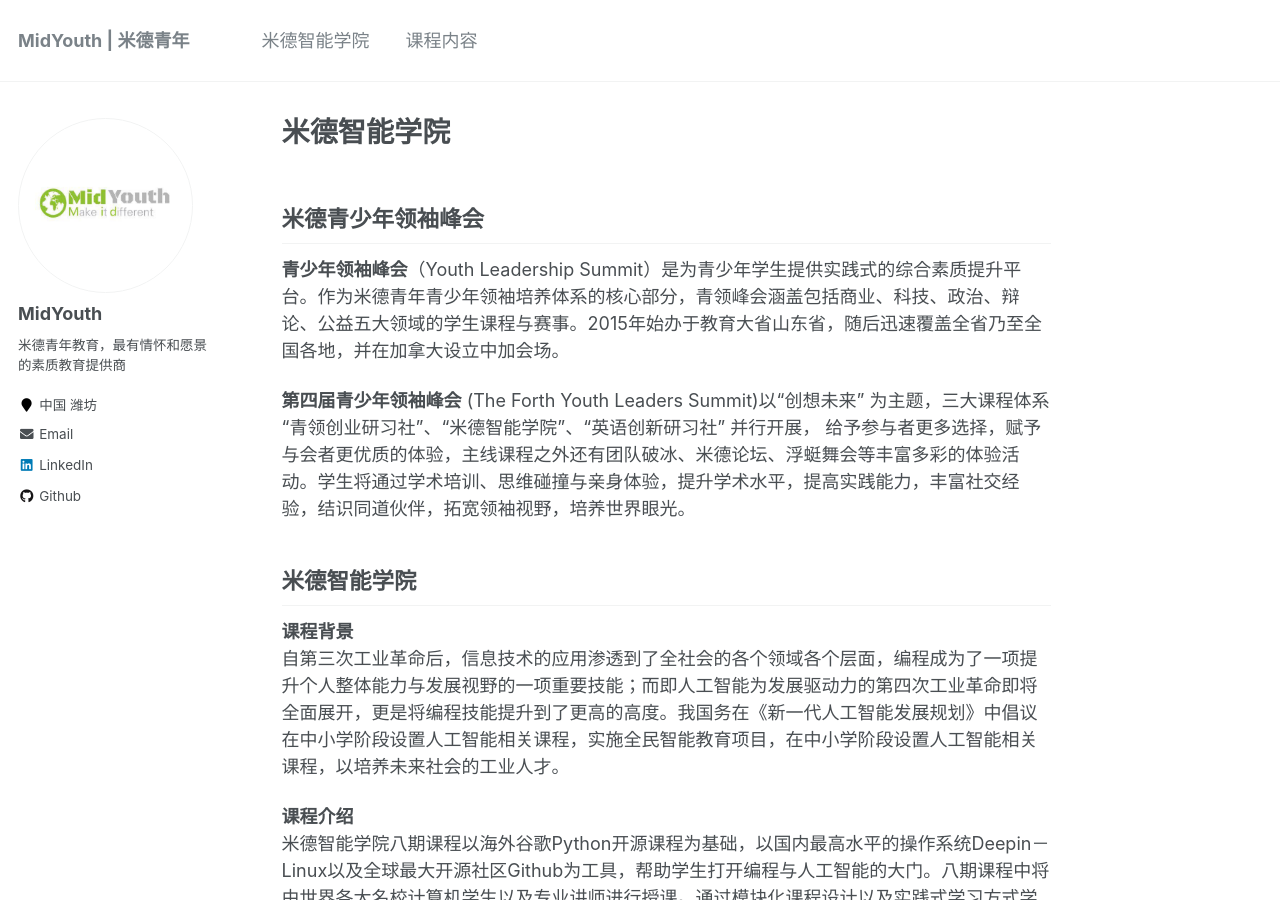
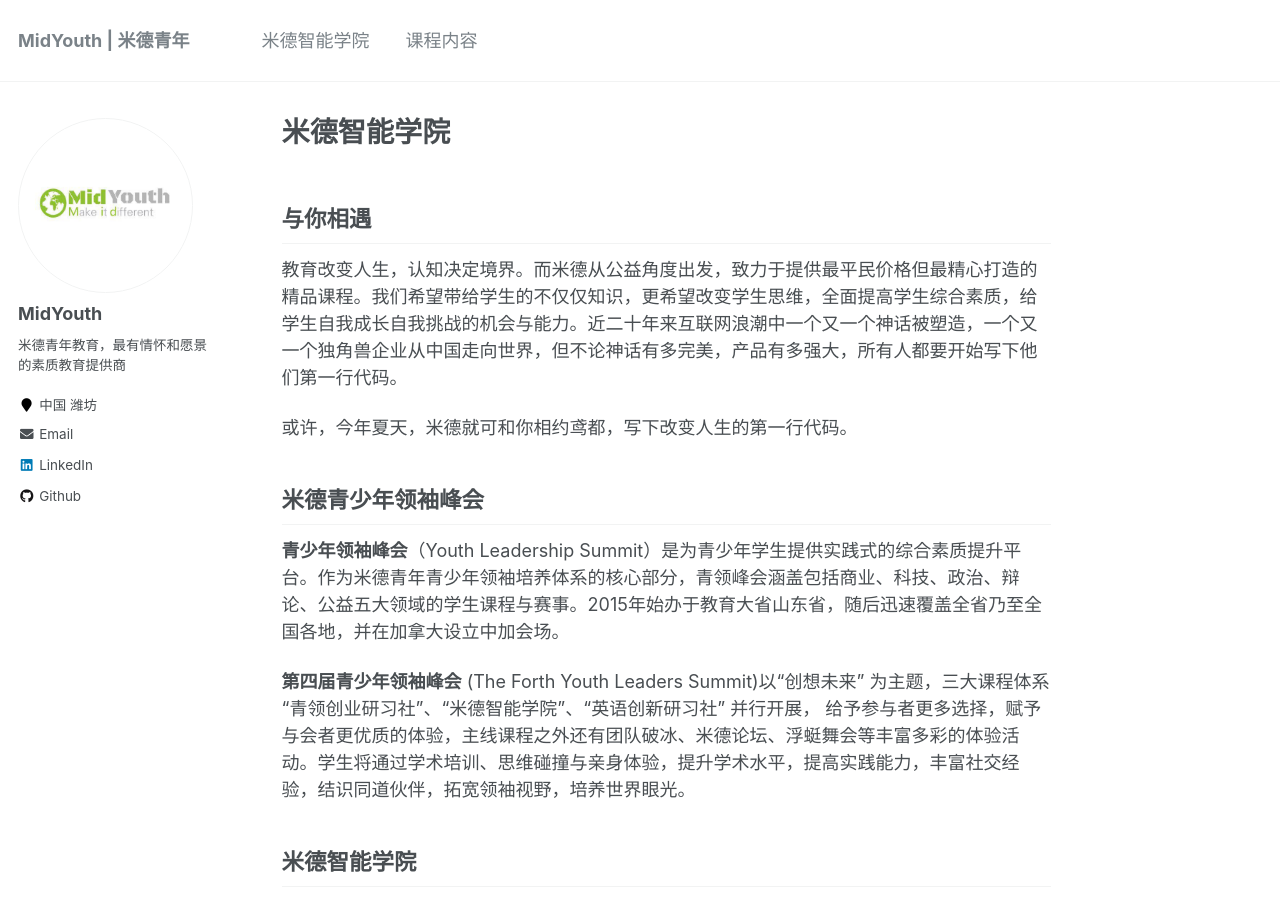
Before and after one commit to midyouth/midyouth.github.io, a Jekyll site: the page built from _pages/about.md, in a window 1280 px wide and 900 px high. Built offline with Jekyll 4.4.1, drawn with Linux system fonts in a browser that asks for light colours.

Commit message:
front page

```diff
--- a/_pages/about.md
+++ b/_pages/about.md
@@ -7,6 +7,13 @@
   - /about/
   - /about.html
 ---
+与你相遇
+------
+教育改变人生，认知决定境界。而米德从公益角度出发，致力于提供最平民价格但最精心打造的精品课程。我们希望带给学生的不仅仅知识，更希望改变学生思维，全面提高学生综合素质，给学生自我成长自我挑战的机会与能力。近二十年来互联网浪潮中一个又一个神话被塑造，一个又一个独角兽企业从中国走向世界，但不论神话有多完美，产品有多强大，所有人都要开始写下他们第一行代码。
+
+或许，今年夏天，米德就可和你相约鸢都，写下改变人生的第一行代码。
+
+
 
 米德青少年领袖峰会
 ------
```
